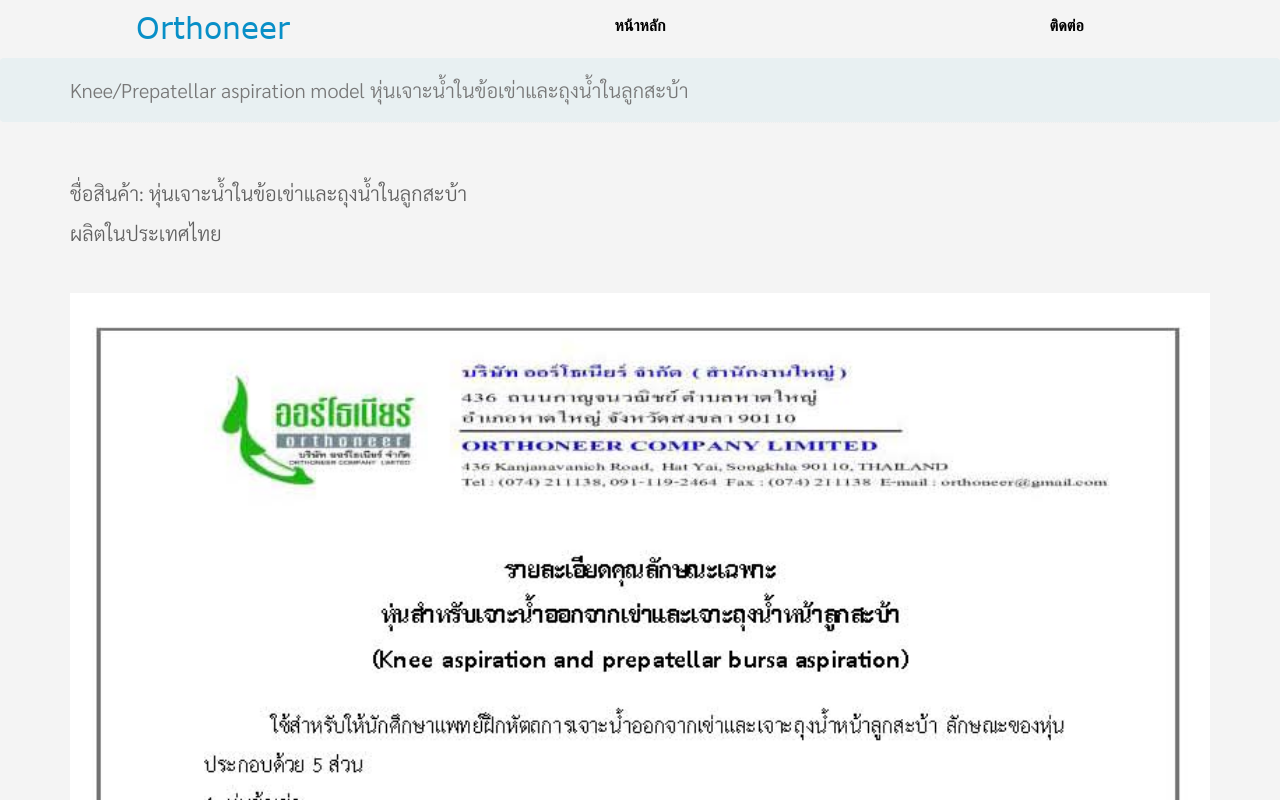
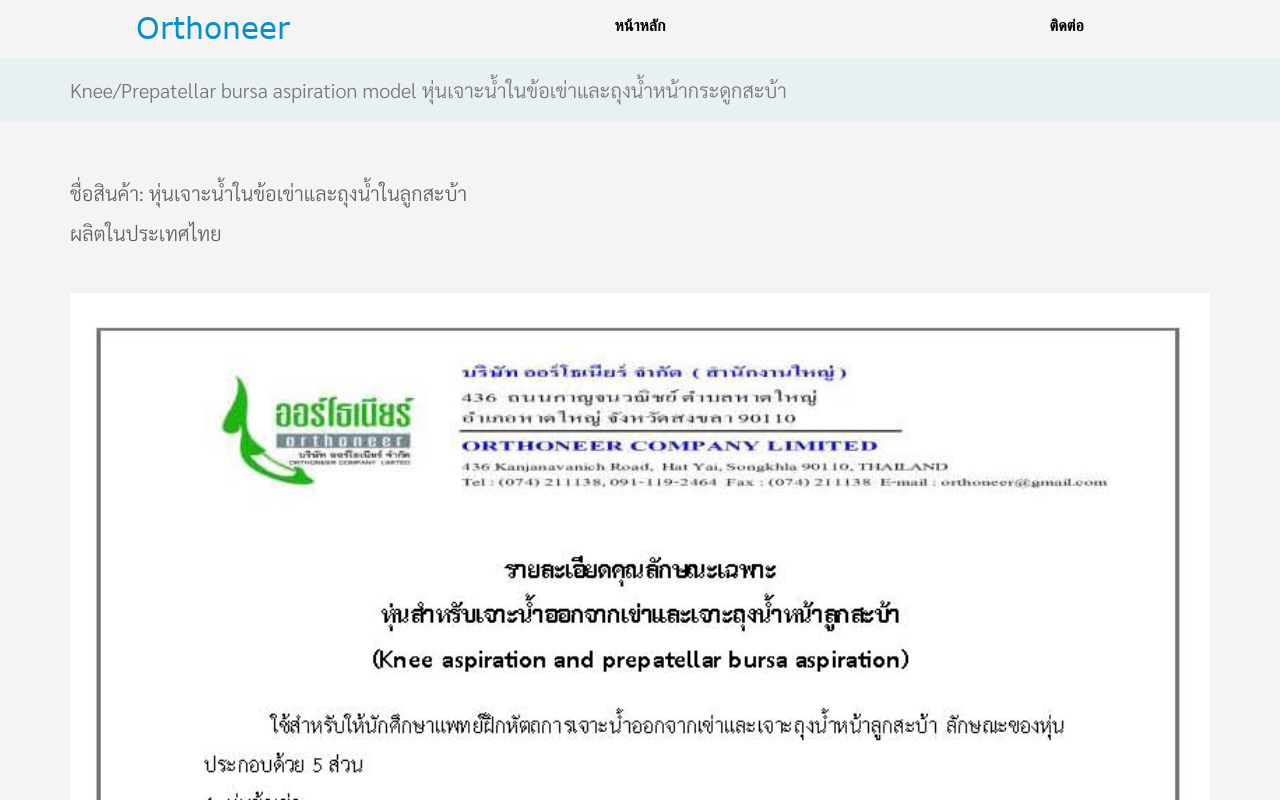
Before and after one commit to j104d2008/Orthoneer, a plain HTML site: page knee_manikin.html in a window 1280 px wide. Shown: the top 800 px of the page. Drawn offline with Linux system fonts and the light colour scheme.

Commit message:
Update knee_manikin.html
Wording

```diff
--- a/knee_manikin.html
+++ b/knee_manikin.html
@@ -92,7 +92,7 @@
                 <div class="col-lg-12">
                     <div class="breadcrumb_iner">
                         <div class="breadcrumb_iner_item">
-                            <p style='font-size: 20px ;font-family: "Sarabun", sans-serif;'>Knee/Prepatellar aspiration model หุ่นเจาะน้ำในข้อเข่าและถุงน้ำในลูกสะบ้า</p>
+                            <p style='font-size: 20px ;font-family: "Sarabun", sans-serif;'>Knee/Prepatellar bursa aspiration model หุ่นเจาะน้ำในข้อเข่าและถุงน้ำหน้ากระดูกสะบ้า</p>
                         </div>
                     </div>
                 </div>
```
